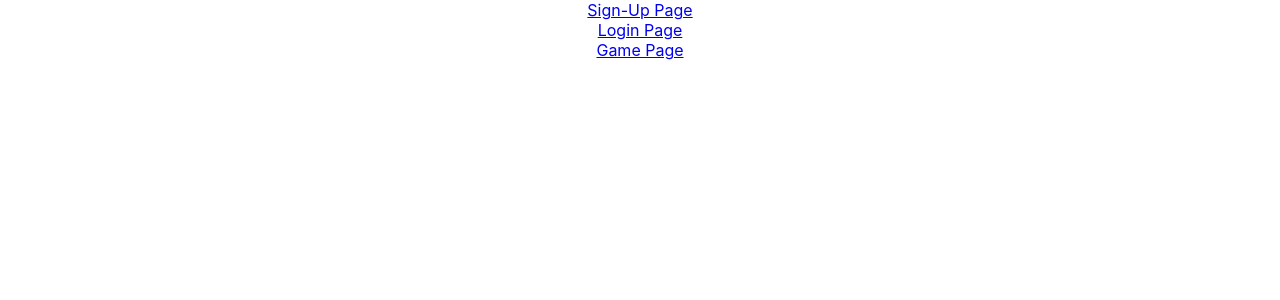
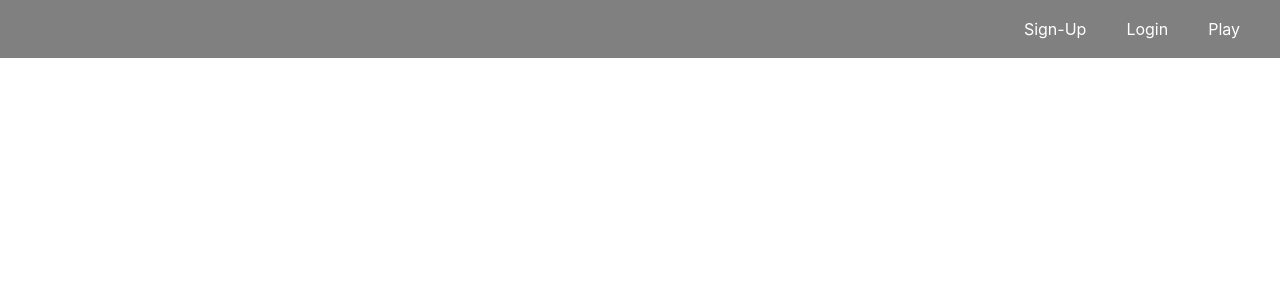
Before and after one commit to noise-controller-0520/noise-controller-0520-FE, a React (Create React App) app in the folder noise_controller/: page / in a window 1280 px wide. Shown: the top 300 px of the page. Built offline with nearby package versions, Linux system fonts and the light colour scheme.

Commit message:
scaffolding for sign-up set up

```diff
--- a/noise_controller/src/App.js
+++ b/noise_controller/src/App.js
@@ -1,8 +1,9 @@
 import React from 'react';
 import './App.css';
 
-import { BrowserRouter as Router, Route, Link } from 'react-router-dom';
+import { BrowserRouter as Router, Route } from 'react-router-dom';
 
+import NavBar from './components/NavBar';
 import SignUp from './components/SignUp';
 import Login from './components/Login';
 import PrivateRoute from './PrivateRoute';
@@ -12,21 +13,12 @@ function App() {
   return (
     <Router>
     <div className="App">
-
-      <div>
-        <Link to="/sign-up"> Sign-Up Page </Link>
-      </div>
-
-      <div>
-        <Link to="/login"> Login Page </Link>
-      </div>
-
-      <div>
-        <Link to="/protected"> Game Page </Link>
-      </div>
+      <NavBar />
 
       <Route path="/sign-up" component={SignUp} />
+
       <Route path="/login" component={Login} />
+
       <PrivateRoute exact path="/protected" />
 
     </div>
--- /dev/null
+++ b/noise_controller/src/components/Login.css
@@ -0,0 +1,26 @@
+.login-container {
+  width: 300px;
+  max-width: 1000px;
+  display: flex;
+  flex-direction: column;
+  padding: 40px;
+  border: 1px solid whitesmoke;
+  border-radius: 5px;
+
+  background-color: rgba(128, 128, 128, 0.897);
+  align-items: center;
+}
+
+.background2 {
+    width: 100%;
+    background-image: url('../img/animals-cute-little-1359342.jpg');
+    background-position: bottom center;
+    background-size: cover;
+    background-attachment: fixed;
+    background-repeat: no-repeat;
+
+    padding: 220px 20px;
+    display: flex;
+    flex-flow: row wrap;
+    justify-content: center;
+  }
--- a/noise_controller/src/components/Login.js
+++ b/noise_controller/src/components/Login.js
@@ -1,4 +1,6 @@
 import React from "react";
+
+import "./Login.css";
 
 import { connect } from "react-redux";
 import { login } from "../actions";
@@ -30,24 +32,26 @@ class Login extends React.Component {
 
   render() {
     return (
-      <div>
+      <div className="background2">
+        <div className="login-container">
+            <h1> Login </h1>
           <form onSubmit={this.login}>
             <input
-            type="text"
+              placeholder="Username"
               name="username"
               onChange={this.handleChanges}
               value={this.state.credentials.username}
             />
 
             <input
-            type="password"
+              placeholder="Password"
               name="password"
               onChange={this.handleChanges}
               value={this.state.credentials.password}
             />
-
+          </form>
           <button onClick={this.login}> Log in </button>
-        </form>
+        </div>
       </div>
     );
   }
--- /dev/null
+++ b/noise_controller/src/components/NavBar.css
@@ -0,0 +1,26 @@
+nav {
+    background-color: grey;
+    display: flex;
+    flex-direction: row;
+    justify-content: flex-end;
+    align-items: center;
+
+    position: fixed;
+
+    z-index: 2;
+    top: 0;
+    width: 100%;
+    height: 58px;
+}
+
+a {
+    margin-right: 40px;
+    text-decoration: none;
+    color: #FFFF;
+
+}
+
+a:hover {
+    transform: scale(1.1);
+    filter: brightness(20%);
+  }
--- /dev/null
+++ b/noise_controller/src/components/NavBar.js
@@ -0,0 +1,20 @@
+import React from "react";
+
+import './NavBar.css';
+import { Link } from 'react-router-dom';
+
+function NavBar() {
+  return (
+    <nav>
+
+        <Link to="/sign-up"> Sign-Up </Link>
+
+        <Link to="/login"> Login </Link>
+
+        <Link to="/protected"> Play </Link>
+
+    </nav>
+  );
+}
+
+export default NavBar;
--- /dev/null
+++ b/noise_controller/src/components/SignUp.css
@@ -0,0 +1,38 @@
+.form-container {
+  width: 300px;
+  max-width: 1000px;
+  display: flex;
+  flex-direction: column;
+  padding: 40px;
+  border: 1px solid whitesmoke;
+  border-radius: 5px;
+
+  background-color: rgba(128, 128, 128, 0.897);
+  align-items: center;
+}
+
+.background {
+  width: 100%;
+  background-image: url('../img/sleepingtiger.jpg');
+  background-position: bottom center;
+  background-size: cover;
+  background-attachment: fixed;
+  background-repeat: no-repeat;
+
+  padding: 150px 20px;
+  display: flex;
+  flex-flow: row wrap;
+  justify-content: center;
+}
+
+h1 {
+    color: #FFFF;
+}
+
+input {
+  margin-top: 10px;
+}
+
+button {
+  margin-top: 20px;
+}
--- a/noise_controller/src/components/SignUp.js
+++ b/noise_controller/src/components/SignUp.js
@@ -1,13 +1,18 @@
 import React from "react";
+
+import "./SignUp.css";
+
+import { connect } from "react-redux";
+import { signUp } from "../actions";
 
 class SignUp extends React.Component {
   state = {
     teacher: {
-      firstName: '',
-      lastName: '',
-      className: '',
-      username: '',
-      password: ''
+      firstName: "",
+      lastName: "",
+      className: "",
+      username: "",
+      password: ""
     }
   };
 
@@ -17,54 +22,69 @@ class SignUp extends React.Component {
         ...this.state.teacher,
         [e.target.name]: e.target.value
       }
-      })
-  }
+    });
+  };
+
+  signUp = e => {
+    e.preventDefault();
+
+    this.props.signUp(this.state.teacher).then(() => {
+      this.props.history.push("/login");
+    });
+  };
 
   render() {
     return (
-      <div>
-        <form>
+      <div className="background">
+        <form className="form-container">
+          <h1>Sign-up to Play!</h1>
           <input
-          placeholder='First Name'
-          name='firstName'
+            placeholder="First Name"
+            name="firstName"
             onChange={this.handleChanges}
             value={this.state.teacher.firstName}
           />
 
           <input
-          placeholder='Last Name'
-          name='lastName'
+            placeholder="Last Name"
+            name="lastName"
             onChange={this.handleChanges}
             value={this.state.teacher.lastName}
           />
 
           <input
-          placeholder='Class Name'
-          name='className'
+            placeholder="Class Name"
+            name="className"
             onChange={this.handleChanges}
             value={this.state.teacher.className}
           />
 
           <input
-          placeholder='Username'
-          name='username'
+            placeholder="Username"
+            name="username"
             onChange={this.handleChanges}
             value={this.state.teacher.username}
           />
 
           <input
-          placeholder='Password'
-          name='password'
+            placeholder="Password"
+            name="password"
             onChange={this.handleChanges}
             value={this.state.teacher.password}
           />
 
+          <button> Submit </button>
         </form>
-
-        <button> Submit </button>
       </div>
     );
   }
 }
 
-export default SignUp;
+const mapStateToProps = state => ({
+  signingUp: state.signingUp
+});
+
+export default connect(
+  mapStateToProps,
+  { signUp }
+)(SignUp);
```
Also changed, not shown: noise_controller/src/reducers/SignUpReducer.js (line endings or trailing spaces), 2 other files (tests, documents, lock files or other folders). Lines whose indentation alone changed are shown as unchanged.
